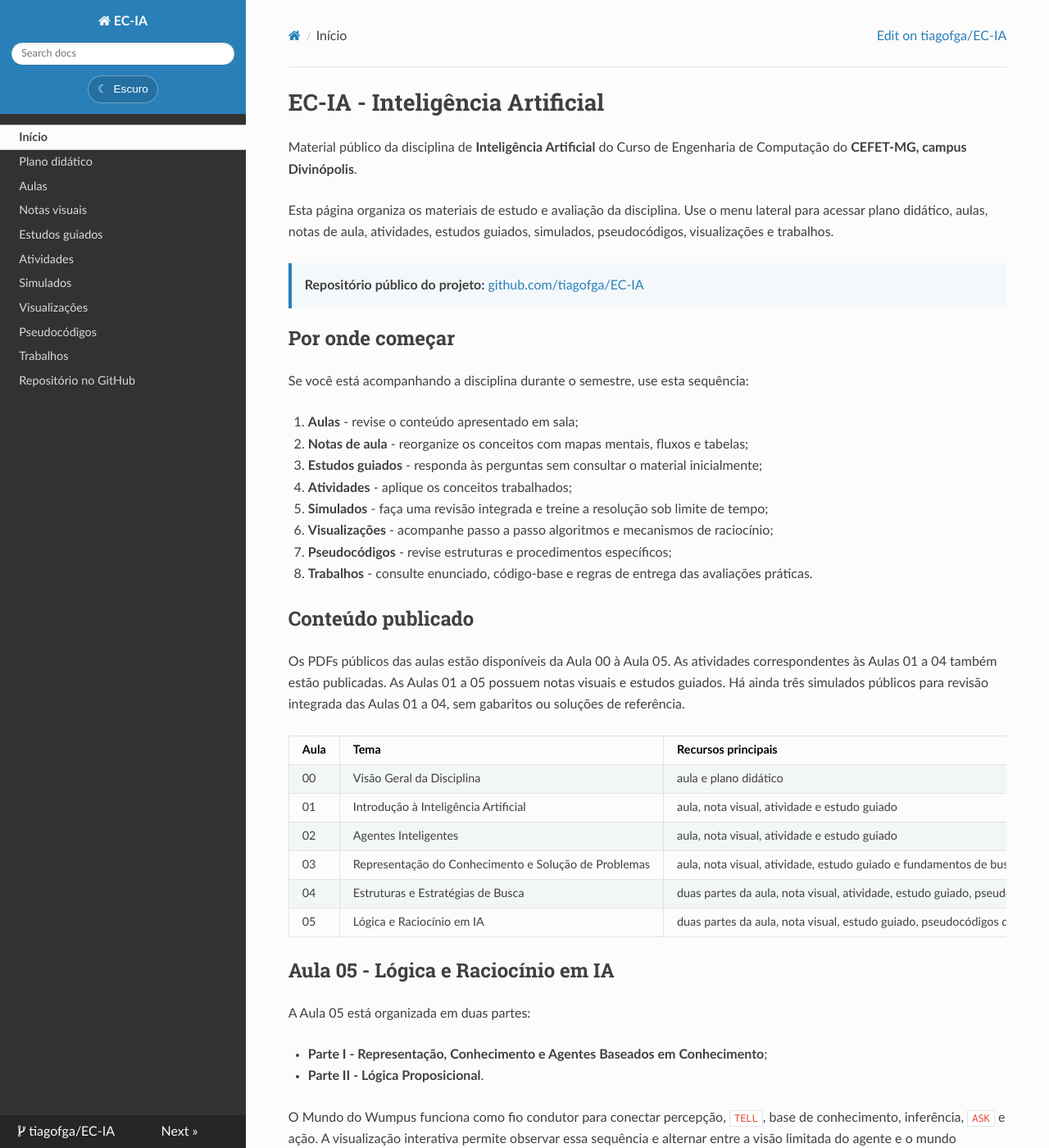
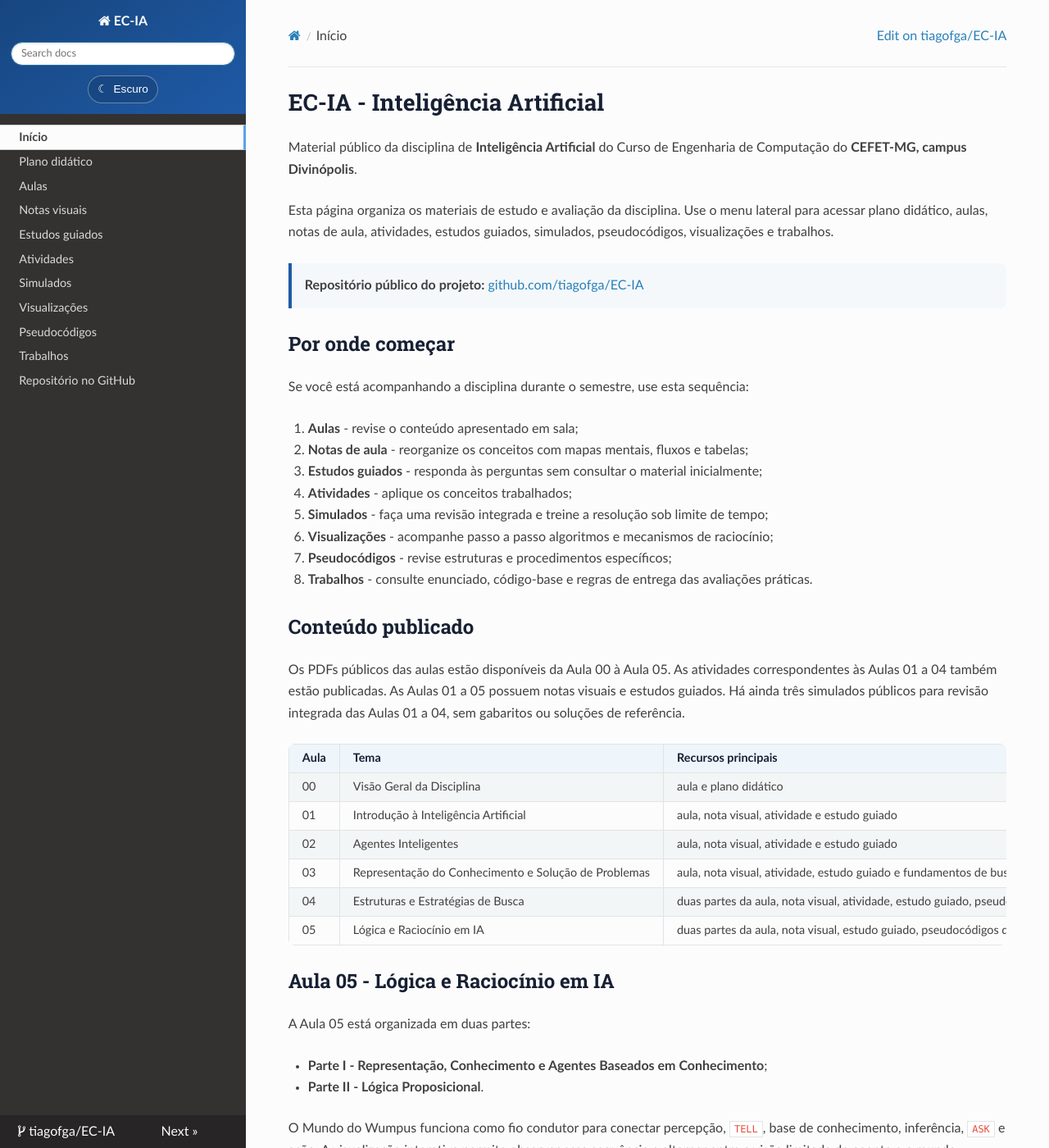
Before and after one commit to tiagofga/EC-IA, an MkDocs documentation site: the page built from docs/index.md, in a window 1280 px wide and 1400 px high. Shown: the whole window at 82% size. Built offline with MkDocs 1.6.1, drawn with Linux system fonts in a browser that asks for light colours; nearby versions of some CDN libraries.

Commit message:
style(site): unify palette and content hierarchy

```diff
--- a/docs/assets/extra.css
+++ b/docs/assets/extra.css
@@ -1,6 +1,29 @@
-/* Usa melhor a largura disponível no tema Read the Docs. */
+/* EC-IA: largura, hierarquia visual e identidade comum do site. */
+:root {
+  --ecia-brand: #1f5aa6;
+  --ecia-brand-strong: #17467f;
+  --ecia-brand-soft: #eef5fb;
+  --ecia-ink: #172033;
+  --ecia-muted: #637083;
+  --ecia-border: #d8e1ec;
+}
+
 .wy-nav-content {
   max-width: 1200px;
+}
+
+/* Mantém o menu principal visualmente consistente com as visualizações. */
+.wy-side-nav-search {
+  background: linear-gradient(145deg, var(--ecia-brand-strong), var(--ecia-brand));
+}
+
+.wy-menu-vertical a:hover {
+  background: rgba(255, 255, 255, 0.08);
+}
+
+.wy-menu-vertical li.current > a,
+.wy-menu-vertical li.on a {
+  border-right: 3px solid #5aa3e8;
 }
 
 /* Mantém boa legibilidade em telas largas. */
@@ -9,12 +32,31 @@
   line-height: 1.65;
 }
 
+.rst-content h1,
+.rst-content h2,
+.rst-content h3 {
+  color: var(--ecia-ink);
+}
+
+.rst-content h2 {
+  margin-top: 1.7rem;
+}
+
 .rst-content table.docutils {
   width: 100%;
+  border-radius: 8px;
+  overflow: hidden;
+}
+
+.rst-content table.docutils th {
+  background: var(--ecia-brand-soft);
+  color: var(--ecia-ink);
+  vertical-align: top;
 }
 
 .rst-content pre {
   overflow-x: auto;
+  border-radius: 8px;
 }
 
 /* Notas de aula: diagramas e blocos de revisão. */
@@ -23,9 +65,10 @@
   padding: 1.25rem 1.5rem;
   overflow: visible;
   text-align: center;
-  border: 1px solid #e1e4e5;
-  border-radius: 8px;
+  border: 1px solid var(--ecia-border);
+  border-radius: 12px;
   background: #fff;
+  box-shadow: 0 4px 14px rgba(23, 32, 51, 0.04);
 }
 
 .rst-content .mermaid svg {
@@ -57,30 +100,34 @@
 .rst-content blockquote {
   margin: 1.25rem 0;
   padding: 0.9rem 1rem;
-  border-left: 4px solid #2980b9;
+  border-left: 4px solid var(--ecia-brand);
   background: #f4f8fb;
+  border-radius: 0 8px 8px 0;
 }
 
 .rst-content blockquote p:last-child {
   margin-bottom: 0;
 }
 
-.rst-content table.docutils th {
-  vertical-align: top;
-}
-
 .rst-content code {
   word-break: normal;
 }
 
+.rst-content a {
+  text-decoration-thickness: 1px;
+  text-underline-offset: 2px;
+}
+
 @media (max-width: 768px) {
   .rst-content .mermaid {
-    padding: 1rem;
+    padding: 0.85rem;
     overflow-x: auto;
   }
 
+  /* Evita encolhimento excessivo sem obrigar todos os diagramas a 720 px. */
   .rst-content .mermaid svg {
-    min-width: 720px;
+    width: auto;
+    min-width: min(640px, 100%);
   }
 }
 
```
